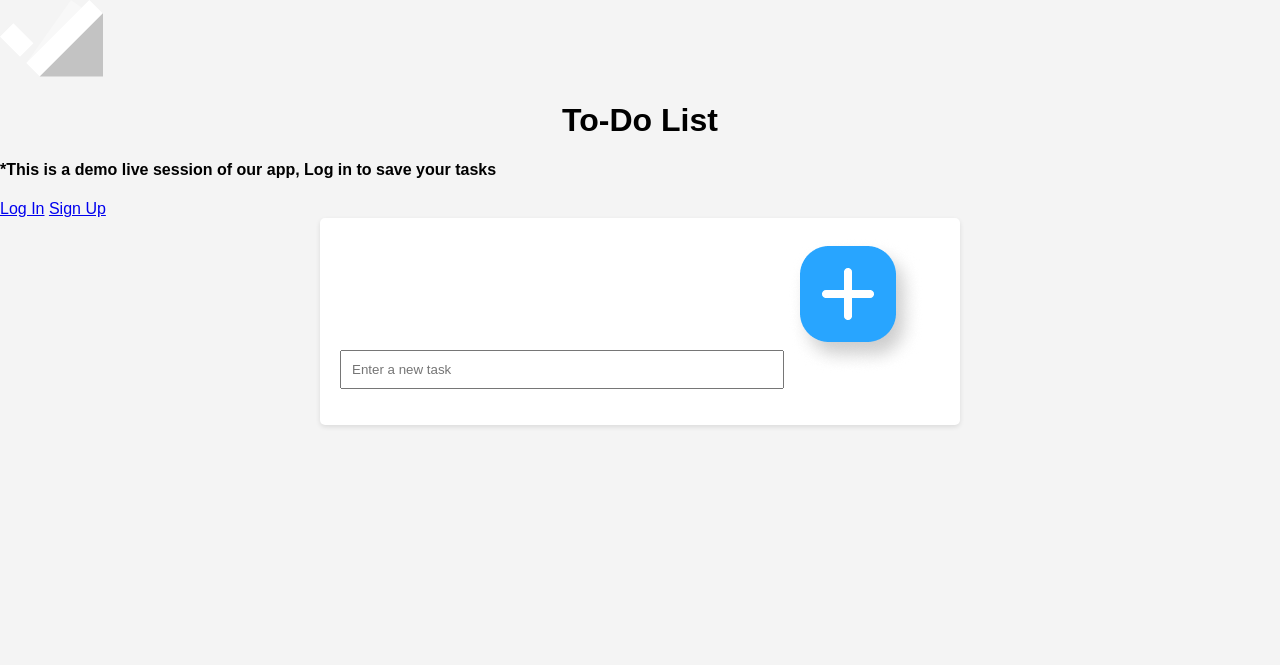
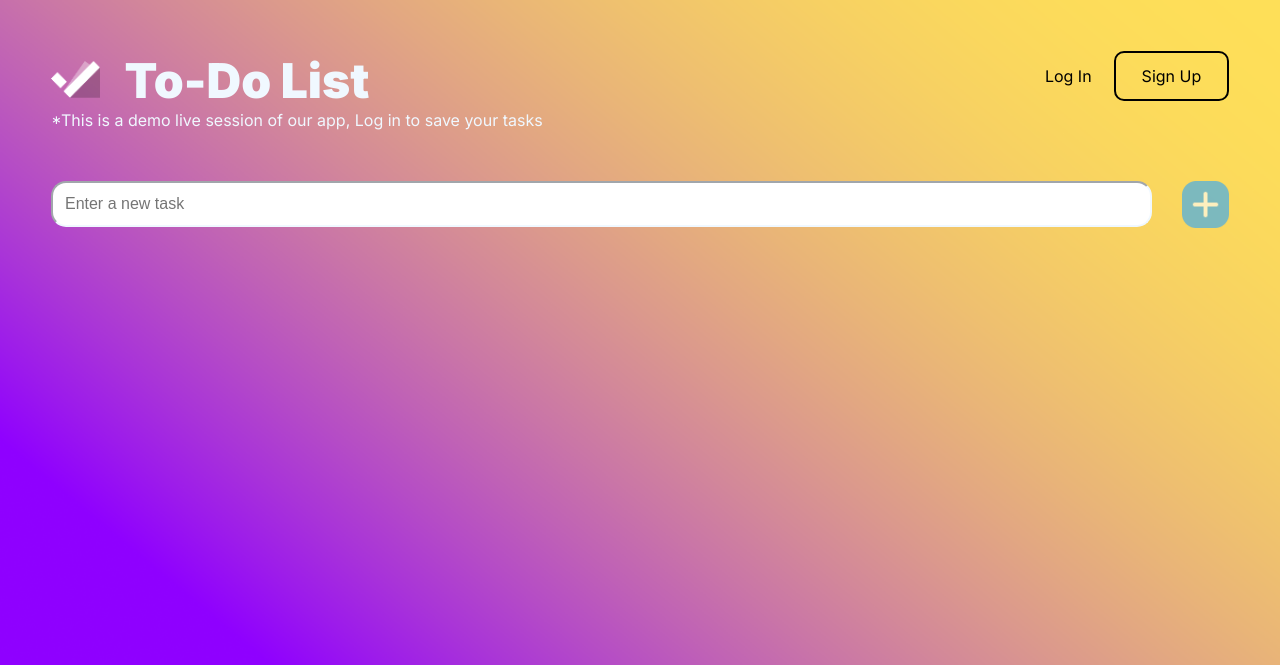
Before and after one commit to cdnjmusic/To-Do-List, a Flask app: page / in a window 1280 px wide. Shown: the top 665 px of the page. Run offline with Flask 3, Linux system fonts and the light colour scheme.

Commit message:
design completed

```diff
--- a/static/script.js
+++ b/static/script.js
@@ -17,7 +17,7 @@ document.addEventListener("DOMContentLoaded", function () {
       if (taskText.trim() !== "") {
           const taskItem = document.createElement("li");
           taskItem.innerHTML = `
-              <span>${taskText}</span>
+              <span class="extended-entry">${taskText}</span>
               <img class="delete-btn" src="../static/icons/delete.png" alt="Delete Task">
           `;
           taskList.appendChild(taskItem);
--- a/static/styles.css
+++ b/static/styles.css
@@ -1,58 +1,208 @@
 body {
-  font-family: Arial, sans-serif;
+  font-family: 'Inter', sans-serif;
   margin: 0;
   padding: 0;
-  background-color: #f4f4f4;
+  background-image: url("icons/bg.png");
+  background-repeat: no-repeat;
+  background-size: cover;
+  background-attachment: fixed;
+  /* Add some transition for focus effect */
+  transition: all 0.3s ease-in-out;
+}
+
+.header {
+  width: 100%;
+  height: auto;
+}
+
+.title {
+  float: left;
+  margin-left: 4%;
+  margin-top: 4%;
+}
+
+.logo {
+  width: 10%;
+  height: 10%;
+}
+
+.nameof {
+  display: inline-block;
+  padding-left: 4%;
+  -webkit-text-fill-color: aliceblue;
+  margin-block-start: 0;
+  margin-block-end: 0;
+  font-weight: 900;
+  font-size: 3rem;
+}
+
+.anameof {
+  text-decoration: none;
+}
+
+.demo {
+  font-weight: 400;
+  margin-block-start: 0;
+  margin-block-end: 0;
+  -webkit-text-fill-color: aliceblue;
+}
+
+.signIn {
+  float: right;
+  margin-right: 4%;
+  margin-top: 4%;
+  -webkit-text-fill-color: black;
+  width: 20%;
+  text-align: right;
+}
+
+.login {
+  display: inline-block;
+  margin-right: 7%;
+  text-decoration: none;
+  /* Add some transition for focus effect */
+  transition: all 0.5s ease-in-out;
+}
+
+.login:hover {
+  text-decoration: overline;
+  -webkit-text-fill-color: #008cff;
+  font-size: 1.05em;
+}
+
+.signup {
+  display: inline-block;
+  padding: 5% 10%;
+  text-decoration: none;
+  border: 2px solid black;
+  border-radius: 10px / 10px;
+  /* Add some transition for focus effect */
+  transition: all 0.5s ease-in-out;
+}
+
+.signup:hover {
+  background-color: rgb(255, 255, 255);
+  -webkit-text-fill-color: white;
+  font-weight: bold;
+  border: 2px solid white;
+  /* Add the animation */
+  animation: animate-rgb 5s linear infinite;
+}
+
+/* RGB Animation */
+@keyframes animate-rgb {
+  0% {
+    background-color: rgb(179, 179, 179);
+  }
+  25% {
+    background-color: rgb(255, 182, 172);
+  }
+  50% {
+    background-color: rgb(207, 171, 255);
+  }
+  75% {
+    background-color: rgb(241, 255, 164);
+  }
+  100% {
+    background-color: rgb(171, 228, 255);
+  }
 }
 
 .container {
-  max-width: 600px;
-  margin: auto;
-  padding: 20px;
-  background-color: #fff;
-  border-radius: 5px;
-  box-shadow: 0 2px 5px rgba(0, 0, 0, 0.1);
+  display: block;
+  clear: both;
+  margin-left: 4%;
+  margin-right: 4%;
+  margin-bottom: 4%;
+  padding-top: 4%;
 }
 
-h1 {
-  text-align: center;
+.input-container {
+  display: flex;
+}
+
+#new-task{
+  margin: 0;
+  padding: 0;
+  border-radius: 15px;
+  border-color: aliceblue;
+  width: 91.5%;
+  padding: 1%;
+  height: 2%;
+  margin-right: 2.5%;
+}
+
+input[type="text"] {
+    font-size: 16px;
+    /* Add some transition for focus effect */
+    transition: all 0.5s ease-in-out;
+}
+
+/* Change the style on focus */
+input[type="text"]:focus {
+  outline: none;
+  opacity: 50%;
+}
+
+#add-task-btn {
+  margin: 0;
+  padding: 0;
+  box-sizing: border-box;
+  width: 4%;
+  opacity: 60%;
+  /* Add some transition for focus effect */
+  transition: all 0.5s ease-in-out;
+}
+
+#add-task-btn:hover {
+  opacity: 100%;
+  cursor: pointer;
 }
 
 ul {
-  list-style: none;
+  list-style-type: none;
+  display: block;
+  clear: both;
+  margin-top: 4%;
+  margin-bottom: 4%;
   padding: 0;
 }
 
 li {
-  padding: 10px;
-  border-bottom: 1px solid #ccc;
   display: flex;
-  justify-content: space-between;
-  align-items: center;
+  margin-bottom: 1%;
 }
 
-input[type="text"] {
-  padding: 10px;
-  width: 70%;
+.extended-entry {
+  margin: 0;
+  padding: 0;
+  background-color: aliceblue;
+  background-blend-mode: soft-light;
+  width: 91.5%;
+  padding: 1%;
+  height: 2%;
+  margin-right: 2.5%;
+  border-radius: 15px;
+  opacity: 50%;
+  /* Add some transition for focus effect */
+  transition: all 0.5s ease-in-out;
 }
 
-button {
-  padding: 10px 20px;
-  background-color: #007bff;
-  border: none;
-  color: #fff;
-  cursor: pointer;
-  transition: background-color 0.3s;
+.extended-entry:hover {
+  opacity: 80%;
 }
 
-button:hover {
-  background-color: #0056b3;
-}
-
-#add-task-btn:hover {
-  cursor: pointer;
+.delete-btn {
+  margin: 0;
+  padding: 0;
+  box-sizing: border-box;
+  width: 4%;
+  opacity: 50%;
+  /* Add some transition for focus effect */
+  transition: all 0.5s ease-in-out;
 }
 
 .delete-btn:hover {
   cursor: pointer;
+  opacity: 100%;
 }
--- a/templates/index.html
+++ b/templates/index.html
@@ -5,18 +5,20 @@
       <meta name="viewport" content="width=device-width, initial-scale=1.0">
       <title>To-Do List App</title>
       <link rel="stylesheet" href="../static/styles.css">
+      <link href="https://fonts.googleapis.com/css2?family=Inter:wght@100;200;300;400;500;600;700;800;900&display=swap" rel="stylesheet">
   </head>
   <body>
 
+    <div class="header">
       <div class="title">
         <img src="../static/icons/LOGO.png" alt="TDL" class="logo">
-      <h1>To-Do List</h1>
-      <h4>*This is a demo live session of our app, Log in to save your tasks</h4>
+        <h1 class="nameof"><a href="#" class="anameof">To-Do List</a></h1>
+        <h4 class="demo">*This is a demo live session of our app, Log in to save your tasks</h4>
       </div>
-
       <div class="signIn">
         <a href="{{url_for('login')}}" class="login">Log In</a>
         <a href="{{url_for('register')}}" class="signup">Sign Up</a>
+      </div>
     </div>
 
     <div class="container">
@@ -26,6 +28,7 @@
         </div>
         <ul id="task-list"></ul>
     </div>
+
     <script src="../static/script.js"></script>
   </body>
 </html>
```
Also changed, not shown: static/icons/add.png, static/icons/bg.png (added), static/icons/delete.png. Lines whose indentation alone changed are shown as unchanged.
